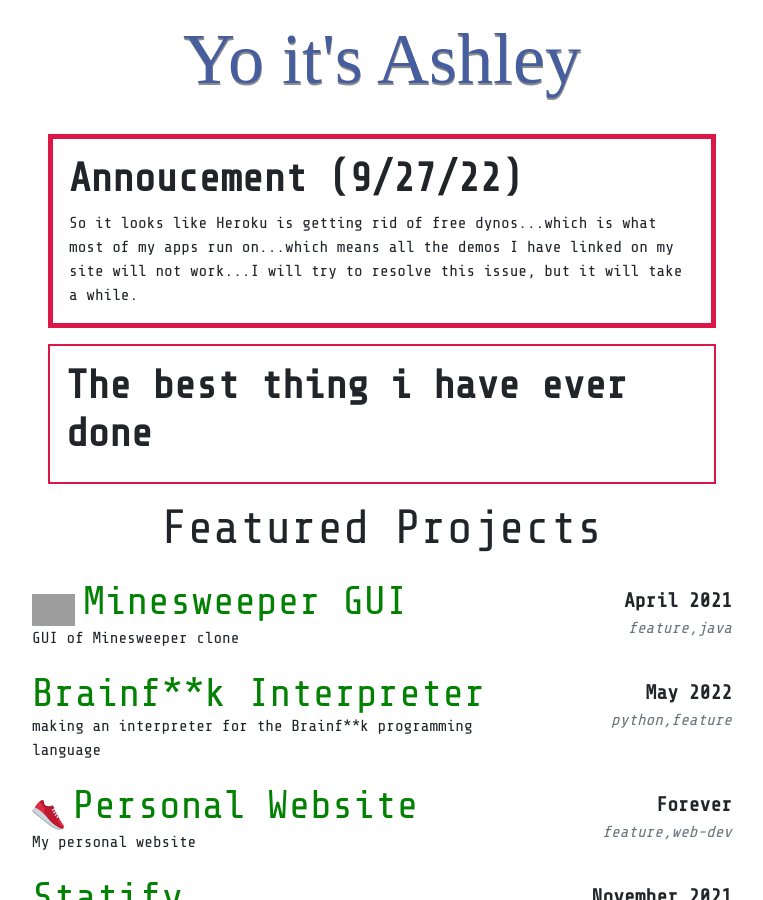
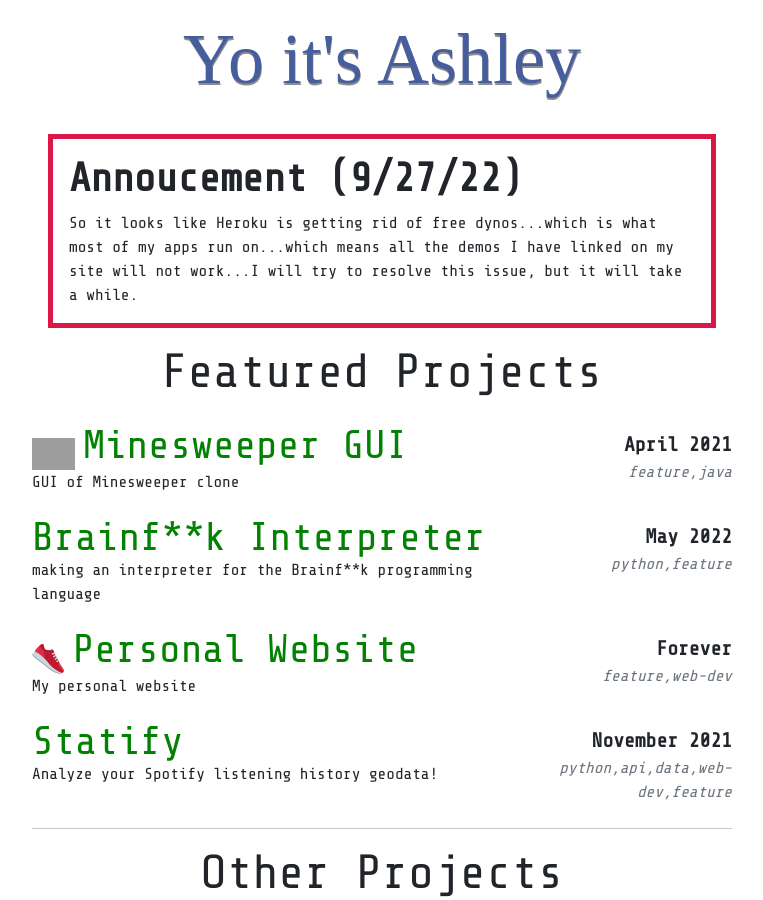
Before and after one commit to brainuser5705/personal-website, a Jekyll site: the page built from index.html, in a window 1280 px wide and 900 px high. Shown: the whole window, without its empty margins (258-1021 px from the left). Built offline with Jekyll 4.4.1, drawn with Linux system fonts in a browser that asks for light colours; some web fonts are replaced; a script that is not in the unit is left out; grey boxes are pictures that could not be loaded.

Commit message:
Revert alewife embed

```diff
--- a/index.html
+++ b/index.html
@@ -10,11 +10,6 @@ permalink: /
         <h1><b>Annoucement (9/27/22)</b></h1>
         <p>So it looks like Heroku is getting rid of free dynos...which is what most of my apps run on...which means all the demos I have linked on my site will not work...I will try to resolve this issue, but it will take a while.</p>
     </div style="border: solid 5px rgb(219, 23, 72); padding: 1em; margin: 1em;">
-
-    <div style="border: solid 2px rgb(219, 23, 72); padding: 1em; margin: 1em;">
-        <h1><b>The best thing i have ever done</b></h1>
-        <div class="strava-embed-placeholder" data-embed-type="activity" data-embed-id="8064490630"></div><script src="https://strava-embeds.com/embed.js"></script>
-    </div>
 
     <h1 class="display-5 text-center">Featured Projects</h1>
     {% assign feature_projects = site.projects | where_exp:"project", "project.tags contains 'feature'" %}
```
